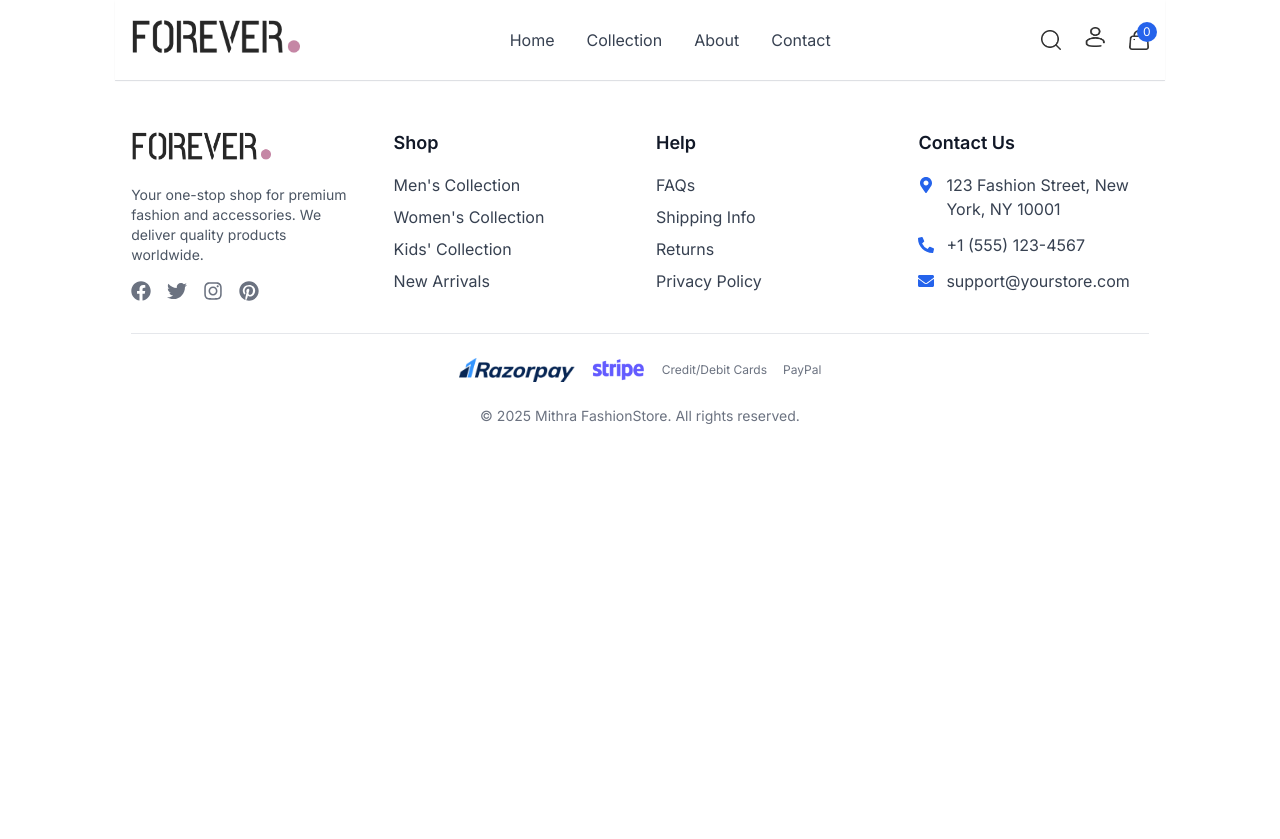
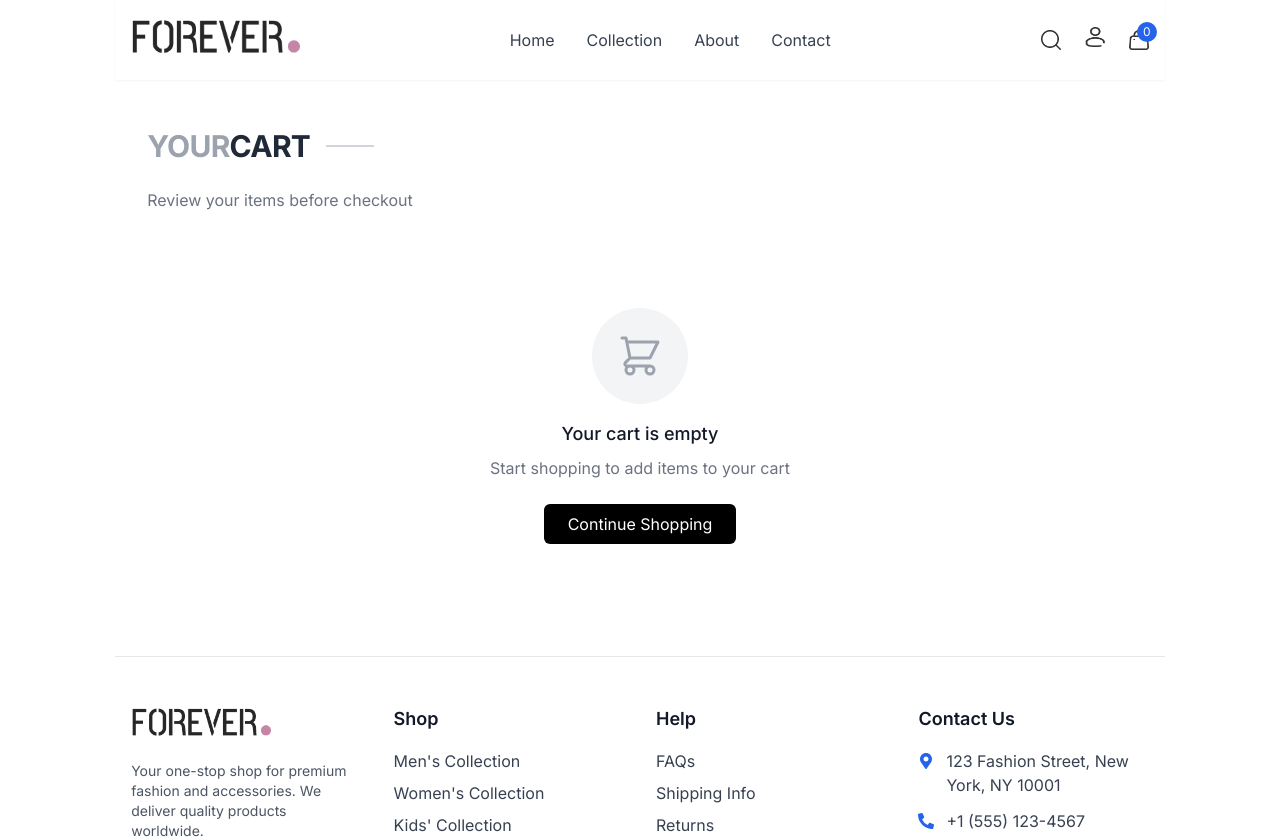
Before and after one commit to THENAMEISANOOP/Mithra-Ecommerce, a React (Vite) app in the folder frontend/: page /cart in a window 1280 px wide. Shown: the top 839 px of the page. Before the commit the page ends 800 px from the top, so only its background shows below. Built offline with nearby package versions, Linux system fonts and the light colour scheme.

Commit message:
cart complete

```diff
--- /dev/null
+++ b/frontend/src/components/CartTotal.jsx
@@ -0,0 +1,36 @@
+import React, { useContext } from 'react';
+import { ShopContext } from '../context/ShopContext';
+import Title from './Title';
+
+const CartTotal = () => {
+  const { currency, delivery_fee, getCartAmount } = useContext(ShopContext);
+
+  return (
+    <div>
+      <div className="mb-6">
+        <Title text1={'ORDER'} text2={'SUMMARY'} />
+      </div>
+
+      <div className="space-y-4">
+        <div className="flex justify-between">
+          <span className="text-gray-600">Subtotal</span>
+          <span className="font-medium">{currency}{getCartAmount()}.00</span>
+        </div>
+
+        <div className="flex justify-between">
+          <span className="text-gray-600">Shipping</span>
+          <span className="font-medium">{currency}{delivery_fee}.00</span>
+        </div>
+
+        <div className="border-t border-gray-200 pt-4 flex justify-between">
+          <span className="font-medium text-gray-900">Total</span>
+          <span className="font-bold text-lg">
+            {currency}{getCartAmount() === 0 ? 0 : getCartAmount() + delivery_fee}.00
+          </span>
+        </div>
+      </div>
+    </div>
+  );
+};
+
+export default CartTotal;
--- a/frontend/src/context/ShopContext.jsx
+++ b/frontend/src/context/ShopContext.jsx
@@ -1,6 +1,7 @@
 import { createContext, useEffect, useState } from "react";
 import { products } from "../assets/assets";
 import { toast } from "react-toastify";
+import { useNavigate } from "react-router-dom";
 
 export const ShopContext = createContext();
 
@@ -10,6 +11,7 @@ const ShopContextProvider = (props) => {
   const [search, setSearch] = useState('');
   const [showSearch, setShowSearch] = useState(false);
   const [cartItems, setCartItems] = useState({});
+  const navigate= useNavigate();
 
   const addToCart = async (itemId, size) => {
     if(!size) {
@@ -47,6 +49,32 @@ const ShopContextProvider = (props) => {
   return totalCount;
 };
 
+const updateQuantity = async (itemId,size,quantity)=>{
+
+    let cartData = structuredClone(cartItems);
+
+    cartData[itemId][size] = quantity;
+    setCartItems(cartData);
+}
+
+  const getCartAmount = () => {
+    let totalAmount=0;
+    for(const items in cartItems){
+        let itemInfo=products.find( (product) => product._id === items);
+        for(const item in cartItems[items]){
+            try{
+                if(cartItems[items][item]>0){
+                    totalAmount += itemInfo.price * cartItems[items][item];
+                }
+                }catch(error){
+                    console.error(`Error processing item ${items} with size ${item}:`, error);
+                }
+
+        }
+    }
+    return totalAmount
+  }
+
   const value = {
     products,
     currency,
@@ -58,6 +86,10 @@ const ShopContextProvider = (props) => {
     cartItems,
     addToCart,
     getCartCount,
+    updateQuantity,
+    getCartAmount,
+    navigate,
+
   };
 
   return (
--- a/frontend/src/pages/Cart.jsx
+++ b/frontend/src/pages/Cart.jsx
@@ -1,11 +1,133 @@
-import React from 'react'
+import React, { useContext, useEffect, useState } from 'react';
+import { ShopContext } from '../context/ShopContext';
+import Title from '../components/Title';
+import { assets } from '../assets/assets';
+import CartTotal from '../components/CartTotal';
 
 const Cart = () => {
+  const { products, currency, cartItems, updateQuantity, navigate } = useContext(ShopContext);
+  const [cartData, setCartData] = useState([]);
+
+  useEffect(() => {
+    const tempData = [];
+    for (const items in cartItems) {
+      for (const item in cartItems[items]) {
+        if (cartItems[items][item] > 0) {
+          tempData.push({
+            _id: items,
+            size: item,
+            quantity: cartItems[items][item],
+          });
+        }
+      }
+    }
+    setCartData(tempData);
+  }, [cartItems]);
+
   return (
-    <div>
+    <div className="max-w-7xl mx-auto px-4 sm:px-6 lg:px-8 py-12">
+      <div className="mb-8">
+        <Title text1={'YOUR'} text2={'CART'} />
+        <p className="text-gray-500 mt-2">Review your items before checkout</p>
+      </div>
 
+      {cartData.length === 0 ? (
+        <div className="text-center py-16">
+          <div className="mx-auto w-24 h-24 bg-gray-100 rounded-full flex items-center justify-center mb-4">
+            <svg xmlns="http://www.w3.org/2000/svg" className="h-12 w-12 text-gray-400" fill="none" viewBox="0 0 24 24" stroke="currentColor">
+              <path strokeLinecap="round" strokeLinejoin="round" strokeWidth={1.5} d="M3 3h2l.4 2M7 13h10l4-8H5.4M7 13L5.4 5M7 13l-2.293 2.293c-.63.63-.184 1.707.707 1.707H17m0 0a2 2 0 100 4 2 2 0 000-4zm-8 2a2 2 0 11-4 0 2 2 0 014 0z" />
+            </svg>
+          </div>
+          <h3 className="text-lg font-medium text-gray-900 mb-2">Your cart is empty</h3>
+          <p className="text-gray-500 mb-6">Start shopping to add items to your cart</p>
+          <button
+            onClick={() => navigate('/collection')}
+            className="px-6 py-2 bg-black text-white rounded-md hover:bg-gray-800 transition-colors duration-200"
+          >
+            Continue Shopping
+          </button>
+        </div>
+      ) : (
+        <div className="flex flex-col lg:flex-row gap-8">
+          {/* Cart Items */}
+          <div className="flex-1">
+            <div className="bg-white rounded-lg shadow-sm divide-y divide-gray-200">
+              {cartData.map((item, index) => {
+                const productData = products.find(product => product._id === item._id);
+                return (
+                  <div key={index} className="p-4 sm:p-6 flex flex-col sm:flex-row gap-4 sm:gap-6">
+                    <div className="flex-shrink-0">
+                      <img
+                        className="w-24 h-24 rounded-lg object-cover border border-gray-100"
+                        src={productData.image[0]}
+                        alt={productData.name}
+                      />
+                    </div>
+
+                    <div className="flex-1 flex flex-col sm:flex-row sm:items-center gap-4">
+                      <div className="flex-1">
+                        <h3 className="text-lg font-medium text-gray-900">{productData.name}</h3>
+                        <div className="flex items-center gap-3 mt-1">
+                          <span className="text-gray-900 font-medium">{currency}{productData.price}</span>
+                          <span className="px-2 py-1 text-xs bg-gray-100 rounded-md">{item.size}</span>
+                        </div>
+                      </div>
+
+                      <div className="flex items-center gap-4">
+                        <div className="flex items-center border border-gray-200 rounded-md overflow-hidden">
+                          <input
+                            onChange={(e) => e.target.value === '' || e.target.value === '0'
+                              ? null : updateQuantity(item._id, item.size, parseInt(e.target.value))}
+                            className="w-16 px-3 py-2 text-center border-0 focus:ring-2 focus:ring-blue-500"
+                            type="number"
+                            min={1}
+                            defaultValue={item.quantity}
+                          />
+                        </div>
+
+                        <button
+                          onClick={() => updateQuantity(item._id, item.size, 0)}
+                          className="text-gray-400 hover:text-red-500 transition-colors duration-200"
+                        >
+                          <svg xmlns="http://www.w3.org/2000/svg" className="h-5 w-5" fill="none" viewBox="0 0 24 24" stroke="currentColor">
+                            <path strokeLinecap="round" strokeLinejoin="round" strokeWidth={1.5} d="M19 7l-.867 12.142A2 2 0 0116.138 21H7.862a2 2 0 01-1.995-1.858L5 7m5 4v6m4-6v6m1-10V4a1 1 0 00-1-1h-4a1 1 0 00-1 1v3M4 7h16" />
+                          </svg>
+                        </button>
+                      </div>
+                    </div>
+                  </div>
+                );
+              })}
+            </div>
+          </div>
+
+          {/* Order Summary */}
+          <div className="lg:w-96">
+            <div className="bg-white rounded-lg shadow-sm p-6 sticky top-4">
+              <CartTotal />
+
+              <button
+                onClick={() => navigate('/place-order')}
+                className="w-full mt-6 px-6 py-3 bg-black text-white font-medium rounded-md hover:bg-gray-800 transition-colors duration-200 flex items-center justify-center gap-2"
+              >
+                <span>Place Order</span>
+                <svg xmlns="http://www.w3.org/2000/svg" className="h-5 w-5" fill="none" viewBox="0 0 24 24" stroke="currentColor">
+                  <path strokeLinecap="round" strokeLinejoin="round" strokeWidth={2} d="M17 8l4 4m0 0l-4 4m4-4H3" />
+                </svg>
+              </button>
+
+              <div className="mt-4 flex items-center justify-center gap-2">
+                <svg xmlns="http://www.w3.org/2000/svg" className="h-5 w-5 text-gray-400" fill="none" viewBox="0 0 24 24" stroke="currentColor">
+                  <path strokeLinecap="round" strokeLinejoin="round" strokeWidth={2} d="M12 8v4l3 3m6-3a9 9 0 11-18 0 9 9 0 0118 0z" />
+                </svg>
+                <span className="text-sm text-gray-500">Secure checkout</span>
+              </div>
+            </div>
+          </div>
+        </div>
+      )}
     </div>
-  )
-}
+  );
+};
 
-export default Cart
+export default Cart;
```
